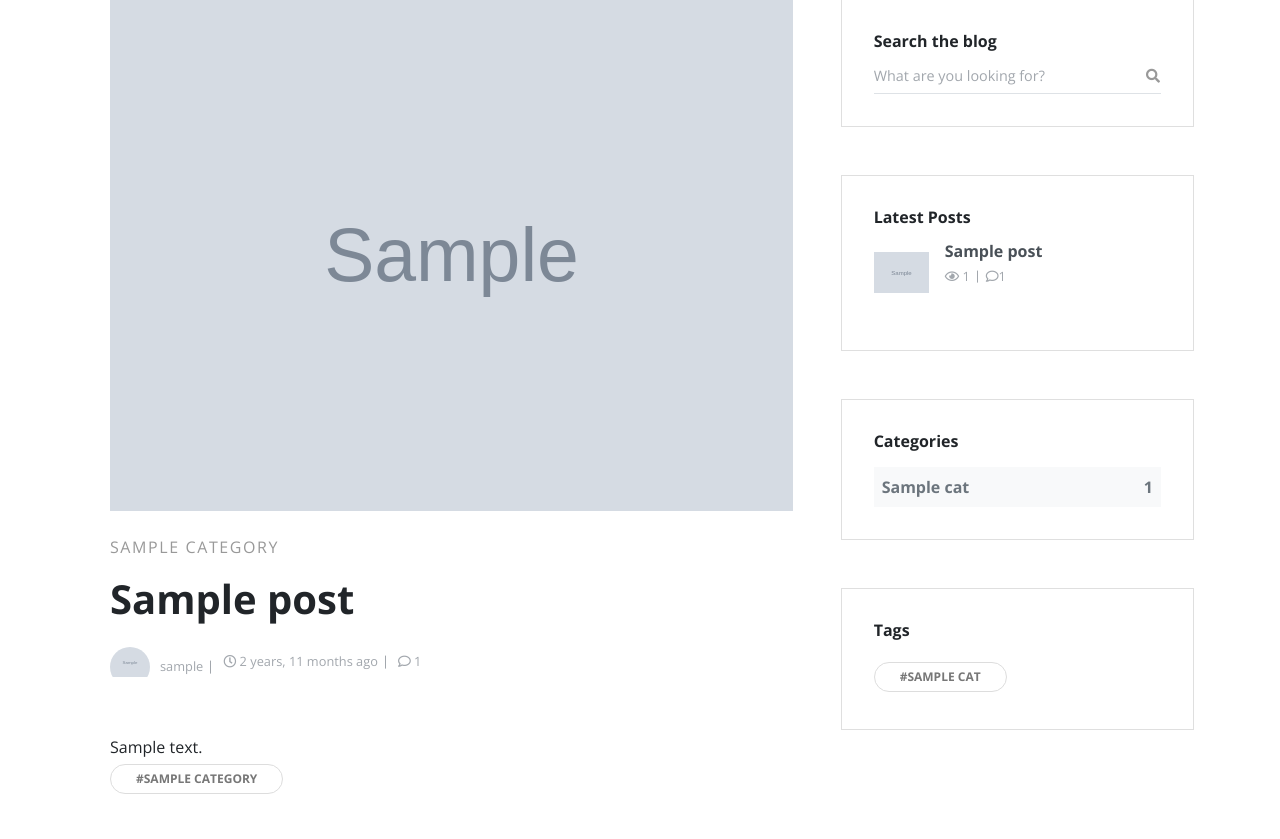
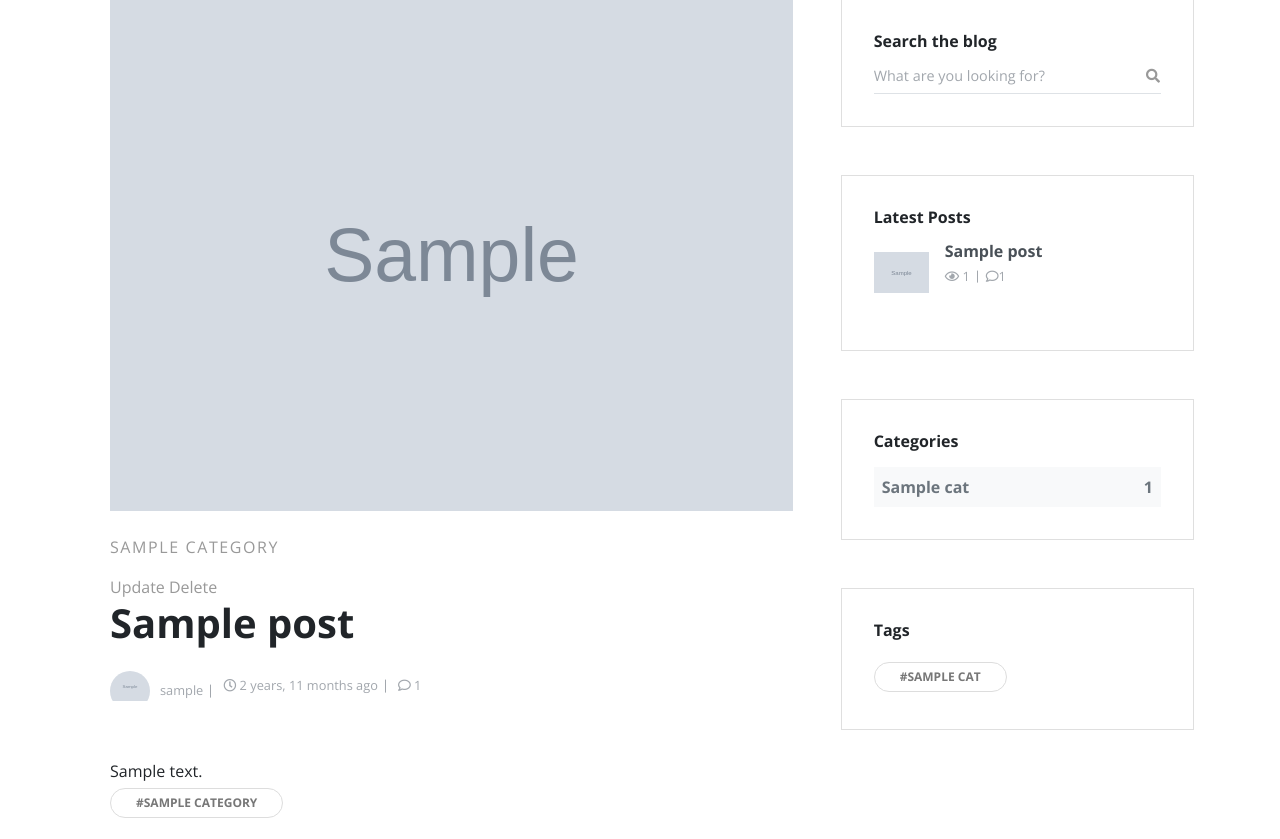
Before and after one commit to fernandeclercq/Django_Personal-Site, a Django app: template src/templates/post.html in a window 1280 px wide. Shown: the part 130-969 px from the top of the page. Run offline with Django 3.2, Linux system fonts and the light colour scheme; the template is opened without the code that fills it: most values are stand-ins (such as "Sample title", 1, 10 or a date in 2020); grey boxes marked "Sample" are stand-in pictures; some libraries are stand-ins or nearby versions.

Commit message:
add buttons for updating & deleting posts

```diff
--- a/src/templates/post.html
+++ b/src/templates/post.html
@@ -17,7 +17,12 @@
                             <a class="text-uppercase" href="#">{{ category }}</a>
                         </li>
                         {% endfor %}
+
                     </ul>
+                    <div>
+                        <a href="">Update</a>
+                        <a href="">Delete</a>
+                    </div>
                     <h1 class="mb-4">{{ post.title }}
                         <a href="#">
                             <i class="fa fa-bookmark-o"></i>
```
